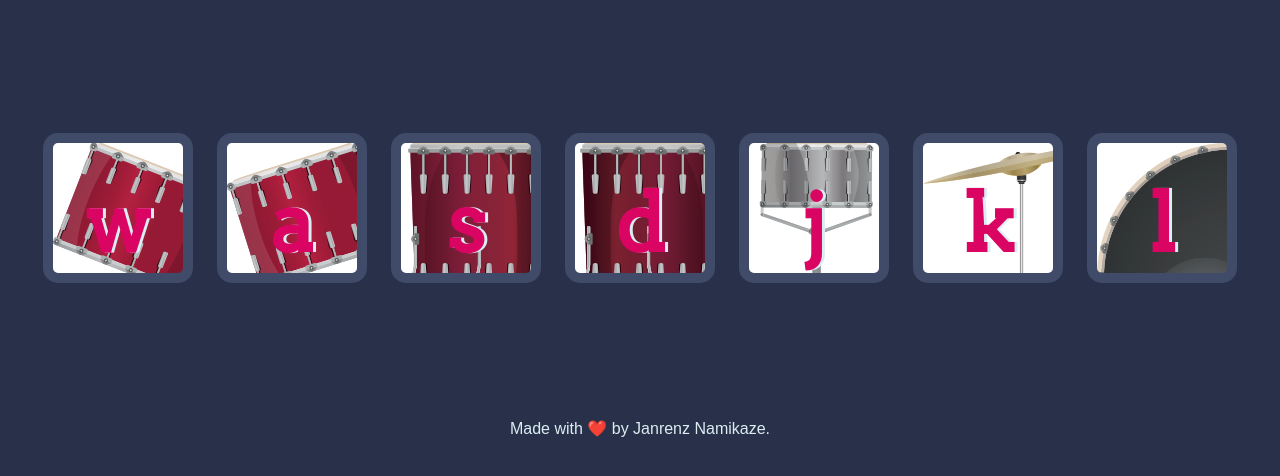
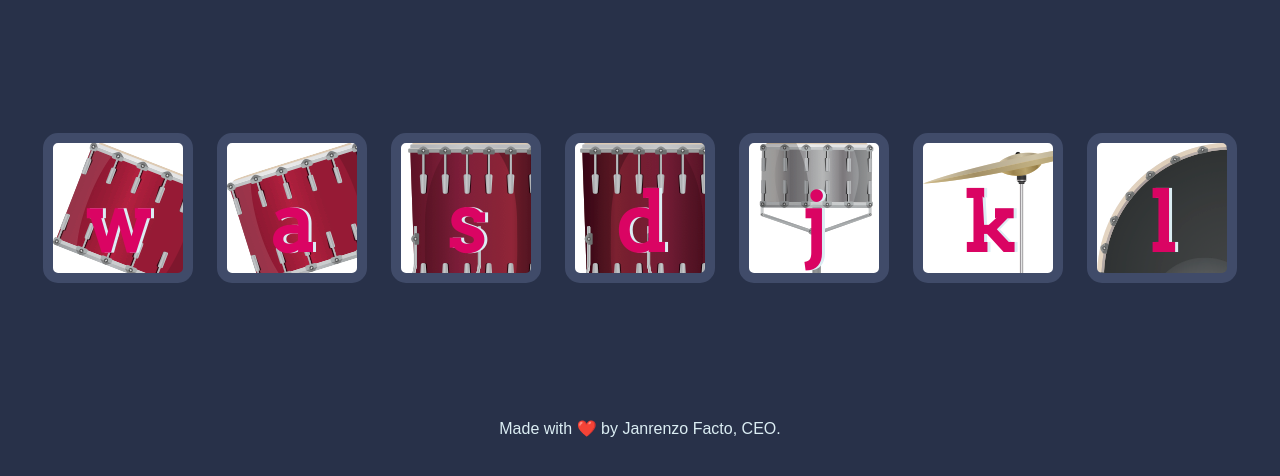
Before and after one commit to FactoJanrenzo/Drum-Kit-Complete-by-Janrenzo, a plain HTML site: page index.html in a window 1280 px wide. Shown: the part 156-632 px from the top of the page. Drawn offline with Linux system fonts and the light colour scheme.

Commit message:
update footer

```diff
--- a/index.html
+++ b/index.html
@@ -27,7 +27,7 @@
 
 </script>
   <footer>
-    Made with ❤️ by Janrenz Namikaze.
+    Made with ❤️ by Janrenzo Facto, CEO.
   </footer>
 </body>
 
```
